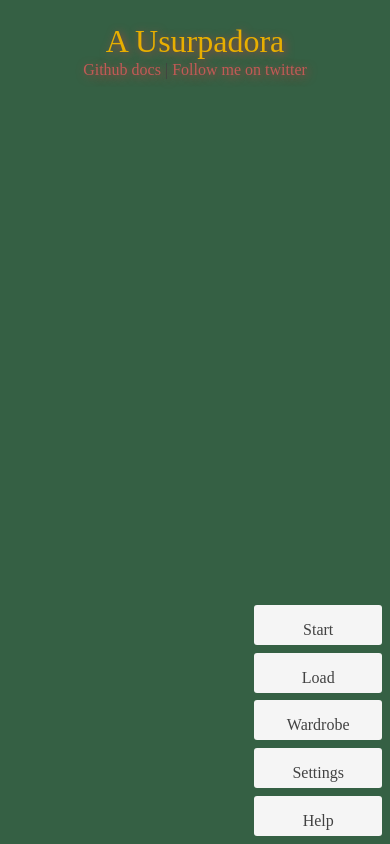
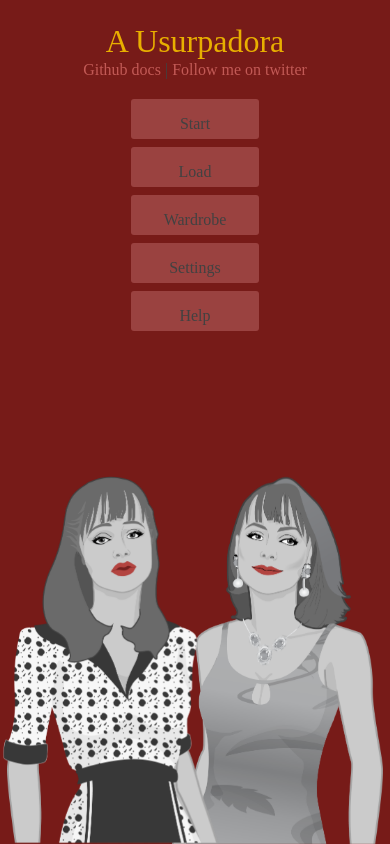
Before and after one commit to tuia/a_usurpadora_game, a website with bundled scripts: page index.html in a window 390 px wide. Built offline with nearby package versions, Linux system fonts and the light colour scheme; files whose address does not match are found by name; a web font is replaced by a local one.

Commit message:
new main-menu

```diff
--- a/index.html
+++ b/index.html
@@ -216,13 +216,16 @@
 	<section data-menu="main" data-background="" class="main">
 		<audio type="audio/mpeg" data-component="ambient"></audio>
 
-		<div class="main__title">
+		<img src="img/menus/opening-01.png" class="main__character main__character--paulina slideInLeft animated" />
+		<img src="img/menus/opening-02.png" class="main__character main__character--paola slideInRight animated" />
+
+		<div class="main__title animated slideInUp">
 			<h1>A Usurpadora</h1>
 			<a target="_blank" href="https://github.com/tuia/a_usurpadora_game/">Github docs</a> |
 			<a target="_blank" href="https://twitter.com/tuiaverde/">Follow me on twitter</a>
 		</div>
 
-		<div class="vertical align-right bottom animated bounceIn" data-ui="inner-menu">
+		<div class="vertical align-center animated slideInUp" data-ui="inner-menu">
 			<button data-action="start" data-string="Start">Start</button>
 			<button data-action="open-menu" data-open="load" data-string="Load">Load</button>
 			<button data-action="open-menu" data-open="wardrobe" data-string="Wardrobe">Wardrobe</button>
--- a/style/main.css
+++ b/style/main.css
@@ -125,8 +125,14 @@ button:hover {
 }
 
 .main {
-	background: #356044;
-	text-shadow: 2px 2px 10px #B34440;
+	/*background: #356044;*/
+	/*text-shadow: 2px 2px 10px #B34440;*/
+	background: #771b18;
+	position: relative;
+}
+.main__title {
+	position: relative;
+	margin-bottom: 10vh;
 }
 .main__title h1 {
 	color: #E8AF00;
@@ -136,10 +142,42 @@ button:hover {
 .main__title a {
 	color: #c25a56;
 }
+.main__character img {
+	position: absolute;
+	bottom: 0;
+	left: 0;
+	height: 75vw;
+}
+.main__character {
+	position: absolute;
+	bottom: 0;
+	max-height: 75vh;
+}
+.main__character.main__character--paulina {
+	right: 0;
+}
+.main__character.main__character--paola {
+	left: 0;
+}
+
+@media screen and (max-width: 480px) {
+	.main__title {
+		margin-bottom: 20px;
+	}
+	.main__character {
+		max-height: none;
+		max-width: 60vw;
+	}
+}
+
 
 /* Main Menu Buttons Styling */
 [data-menu="main"] button {
-
+	/*background: #a9403d;*/
+	background: rgba(207, 126, 125, 0.4);
+}
+[data-menu="main"] button:hover {
+	background: #c25a56
 }
 
 /**
```
Also changed, not shown: img/menus/opening-01.png (added), img/menus/opening-02.png (added).
